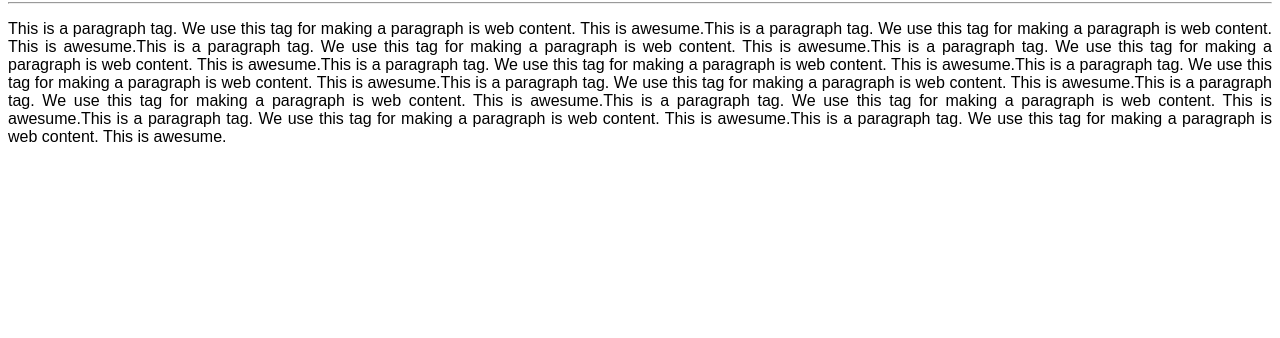
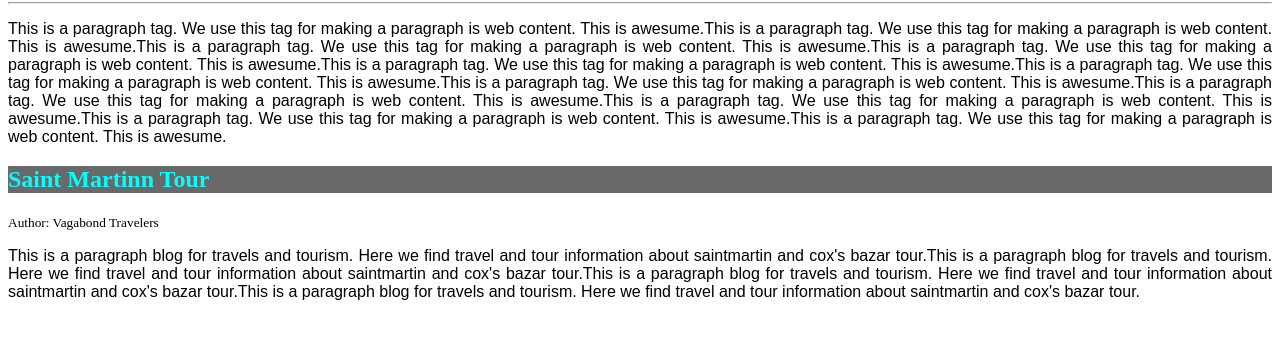
Before and after one commit to Mosharrofhcse/my-first-repo, a plain HTML site: page index.html in a window 1280 px wide. Shown: the part 78-416 px from the top of the page. Drawn offline with Linux system fonts and the light colour scheme.

Commit message:
Saint Martin blog added

```diff
--- a/index.html
+++ b/index.html
@@ -11,5 +11,8 @@
     <h1>Html Tutorial</h1>
     <hr>
     <p>This is a paragraph tag. We use this tag for making a paragraph is web content. This is awesume.This is a paragraph tag. We use this tag for making a paragraph is web content. This is awesume.This is a paragraph tag. We use this tag for making a paragraph is web content. This is awesume.This is a paragraph tag. We use this tag for making a paragraph is web content. This is awesume.This is a paragraph tag. We use this tag for making a paragraph is web content. This is awesume.This is a paragraph tag. We use this tag for making a paragraph is web content. This is awesume.This is a paragraph tag. We use this tag for making a paragraph is web content. This is awesume.This is a paragraph tag. We use this tag for making a paragraph is web content. This is awesume.This is a paragraph tag. We use this tag for making a paragraph is web content. This is awesume.This is a paragraph tag. We use this tag for making a paragraph is web content. This is awesume.This is a paragraph tag. We use this tag for making a paragraph is web content. This is awesume.</p>
+    <h2>Saint Martinn Tour</h2>
+    <small>Author: Vagabond Travelers</small>
+    <p>This is a paragraph blog for travels and tourism. Here we find travel and tour information about saintmartin and cox's bazar tour.This is a paragraph blog for travels and tourism. Here we find travel and tour information about saintmartin and cox's bazar tour.This is a paragraph blog for travels and tourism. Here we find travel and tour information about saintmartin and cox's bazar tour.This is a paragraph blog for travels and tourism. Here we find travel and tour information about saintmartin and cox's bazar tour.</p>
 </body>
 </html>
--- a/style.css
+++ b/style.css
@@ -10,3 +10,7 @@ p{
     font-size: medium;
     font-family: Arial, Helvetica, sans-serif;
 }
+h2{
+    color: aqua;
+    background-color: dimgray;
+}
```
